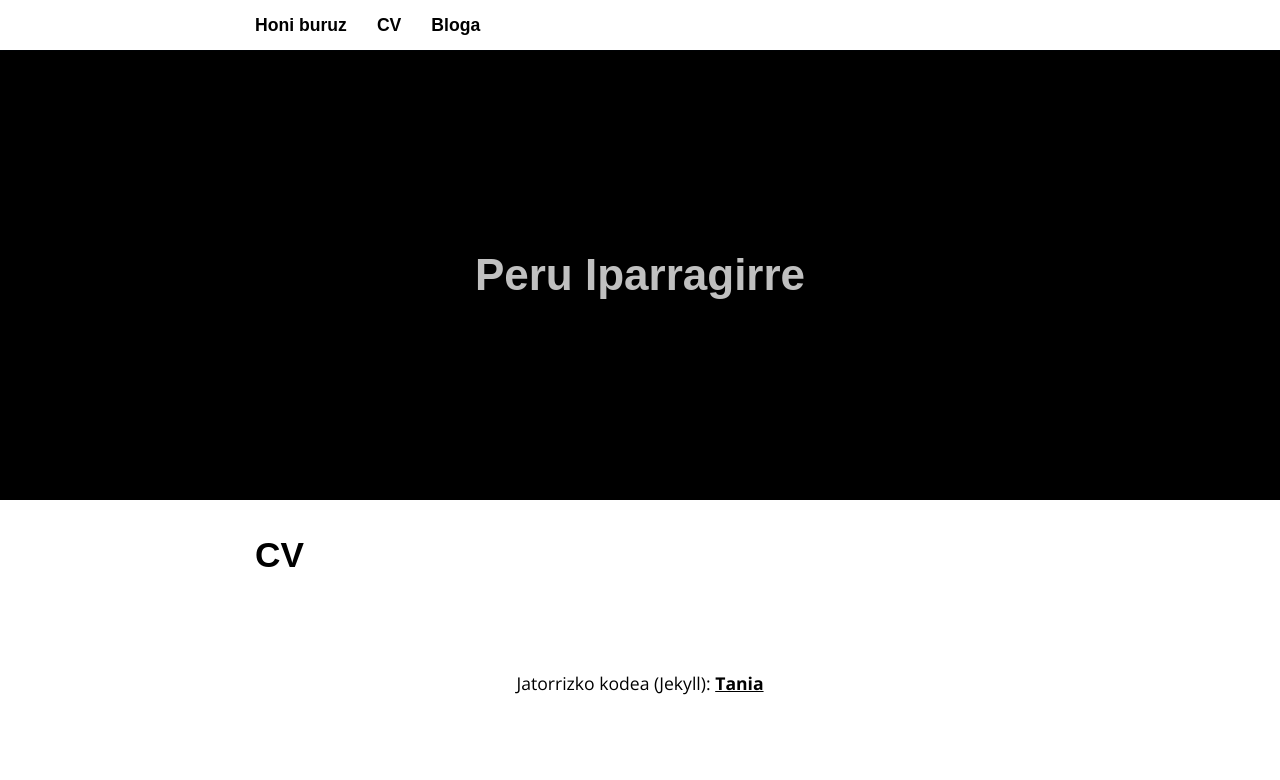
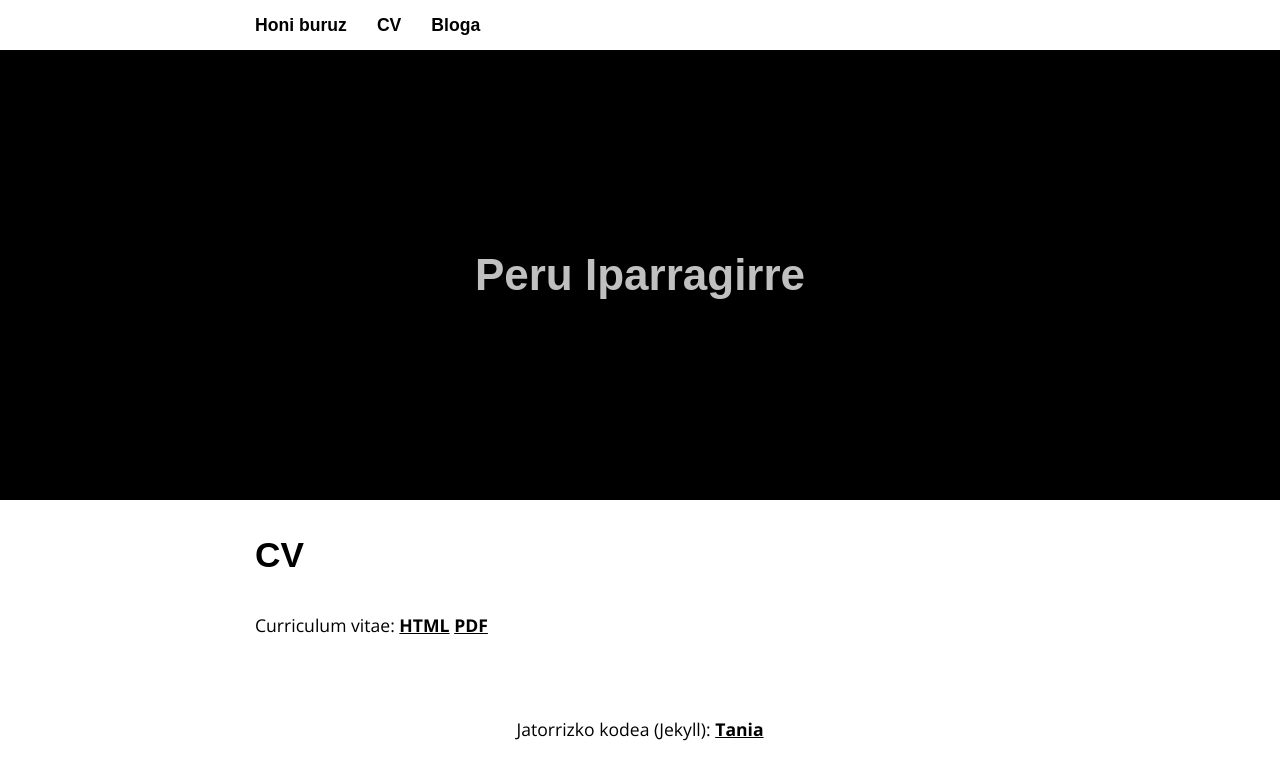
Before and after one commit to nomadagaldua/nomadagaldua.github.io, a Jekyll site: the page built from _pages/02_cv.md, in a window 1280 px wide. Shown: the top 780 px of the page. Built offline with Jekyll 4.4.1, drawn with Linux system fonts in a browser that asks for light colours; some web fonts are replaced.

Commit message:
Update 02_cv.md

```diff
--- a/_pages/02_cv.md
+++ b/_pages/02_cv.md
@@ -3,3 +3,7 @@ layout: page
 title: CV
 permalink: /cv/
 ---
+
+Curriculum vitae:
+[HTML](nomadagaldua.github.io/cv-html)
+[PDF](nomadagaldua.github.io/dok/cv.pdf)
```
